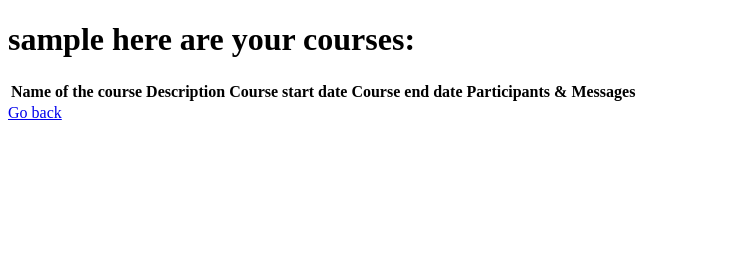
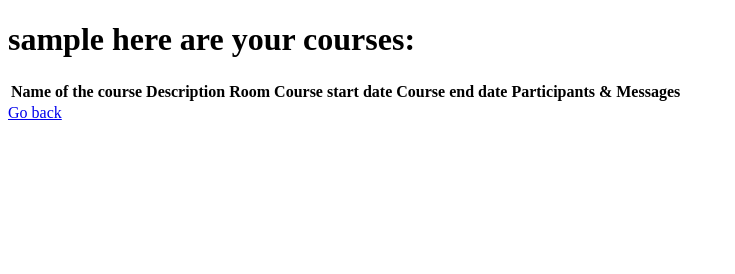
Before and after one commit to MBocian96/ITAPP_ODD_WED0730_dance_school_manager, a Django app: page /teacher/courses/ in a window 1280 px wide. Shown: the part 26-300 px from the top of the page, without its empty margins (0-735 px from the left). Run offline with Django 3.2, Linux system fonts and the light colour scheme; the visitor is signed in with stand-in values (Sample User, id 1); data that the repository does not hold is empty; parts of the project's set-up code (start-up, migrations or seed data) failed here and were passed over.

Commit message:
Add room in table

```diff
--- a/dance_school_manager/templates/profiles/teacher/courses.html
+++ b/dance_school_manager/templates/profiles/teacher/courses.html
@@ -9,6 +9,7 @@
      <tr>
                 <th> Name of the course</th>
                 <th> Description</th>
+                <th> Room</th>
                 <th> Course start date</th>
                 <th> Course end date</th>
                 <th> <p> Participants & Messages </p></th>
@@ -18,6 +19,7 @@
             <tr>
                 <th> {{ course.name }}</th>
                 <th> {{ course.description }}</th>
+                <th> {{ course.room }}</th>
                 <th> {{ course.start_date }}</th>
                 <th> {{ course.end_date }}</th>
                 <th>
```
